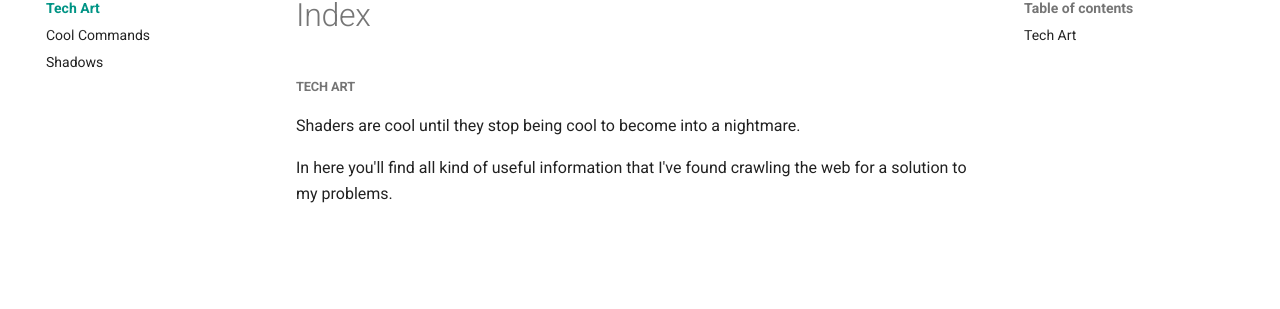
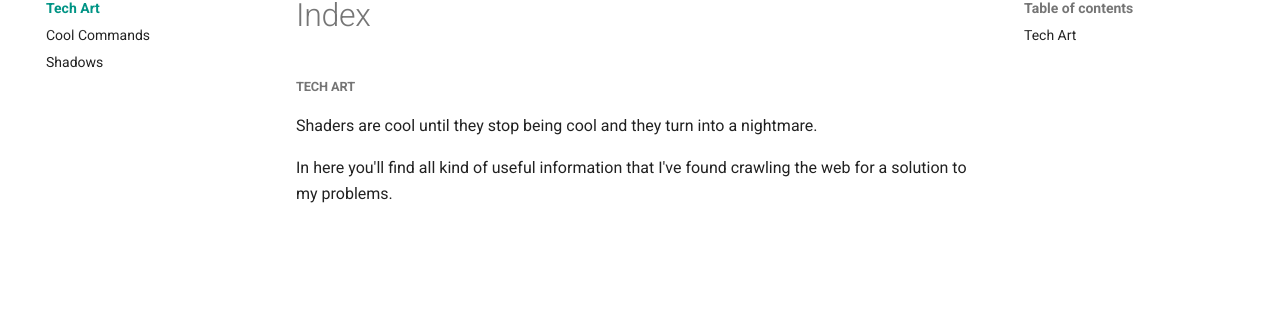
Before and after one commit to llikdowk/llikdowk.github.io, an MkDocs documentation site: the page built from docs/techart/index.md, in a window 1280 px wide. Shown: the part 197-506 px from the top of the page. Built offline with MkDocs 1.6.1 and Material for MkDocs 9.7.7, drawn with Linux system fonts in a browser that asks for light colours.

Commit message:
fix typo

```diff
--- a/docs/techart/index.md
+++ b/docs/techart/index.md
@@ -1,4 +1,4 @@
 # Tech Art
-Shaders are cool until they stop being cool to become into a nightmare.
+Shaders are cool until they stop being cool and they turn into a nightmare.
 
 In here you'll find all kind of useful information that I've found crawling the web for a solution to my problems.
```
